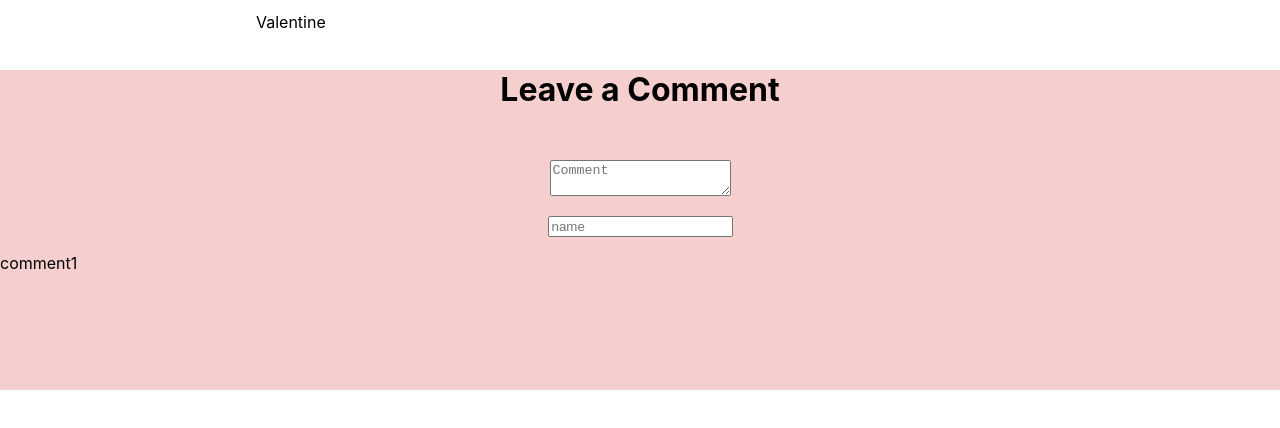
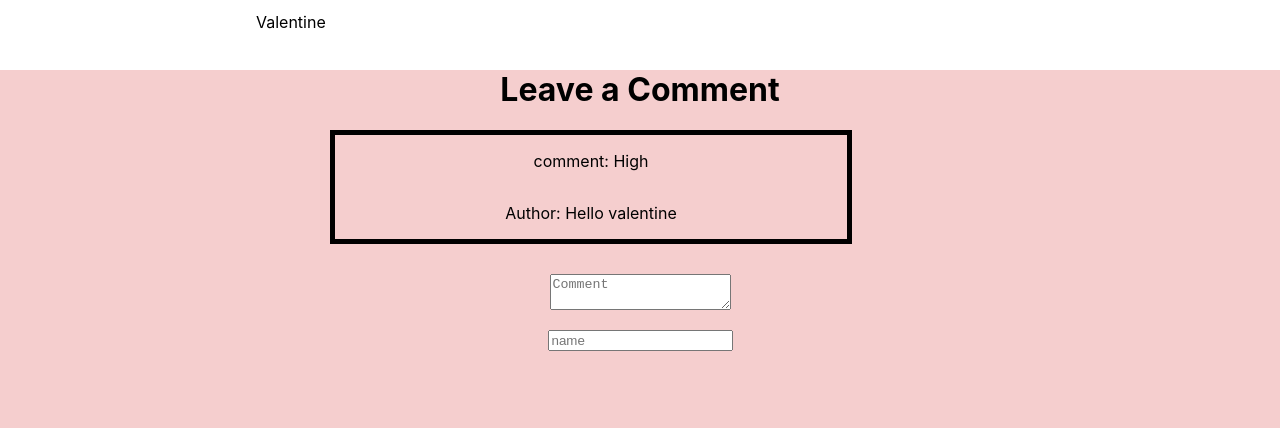
Before and after one commit to Maiyoj/Maps-n-Bags, a React (Create React App) app: page /blog in a window 1280 px wide. Shown: the part 2514-2942 px from the top of the page. Before the commit the page ends 2904 px from the top, so only its background shows below. Built offline with nearby package versions, Linux system fonts and the light colour scheme; data requests are answered from the project's data file.

Commit message:
add comment  div and style

```diff
--- a/src/App.css
+++ b/src/App.css
@@ -107,7 +107,7 @@ width: 60%;
 
 .commentForm{
   background-color: #F5CECE;
-  height: 40vh;
+  height: 70vh;
 
 }
 .updateForm{
@@ -116,3 +116,14 @@ width: 60%;
   flex-direction: column;
   align-items: center;
 }
+
+.displayComment{
+ width: 40%;
+  border:black; border-width:5px; border-style:solid;
+  display: flex;
+  flex-direction: column;
+  align-items: center;
+  margin-left: 330px;
+
+
+}
--- a/src/components/Comments.js
+++ b/src/components/Comments.js
@@ -3,11 +3,15 @@ function Comments(){
 
      <div className="commentForm">
          <h1>Leave a Comment</h1>
+         <div className="displayComment">
+         <p>comment: High</p>
+         <p>Author: Hello valentine</p>
+         </div>
          <form className="updateForm">
          <textarea placeholder="Comment"></textarea><br/>
          <input placeholder="name"></input>
          </form>
-         <p>comment1</p>
+
      </div>
      )
 }
```
